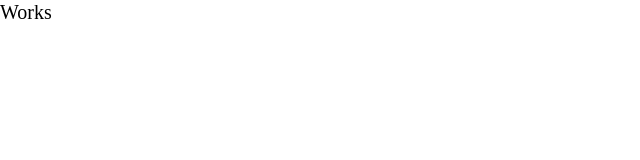
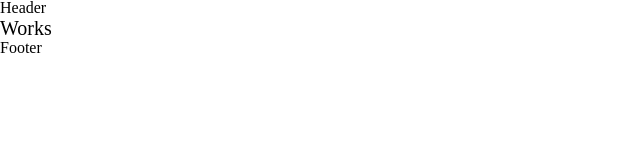
Before and after one commit to guitimliu/guisite_frontend, a Nuxt app: page /tools in a window 1280 px wide. Shown: the top 160 px of the page, without its empty margins (0-640 px from the left). Built offline with nearby package versions, Linux system fonts and the light colour scheme.

Commit message:
feat: 新增與顯示 Header 與 Footer 元件

```diff
--- a/app.vue
+++ b/app.vue
@@ -1,7 +1,5 @@
-<script setup>
-import Home from './pages/index.vue';
-</script>
-
 <template>
+  <Header />
   <NuxtPage />
+  <Footer />
 </template>
--- /dev/null
+++ b/components/Footer.vue
@@ -0,0 +1,5 @@
+<template>
+  <div class="footer">
+    <p>Footer</p>
+  </div>
+</template>
--- /dev/null
+++ b/components/Header.vue
@@ -0,0 +1,5 @@
+<template>
+  <div class="header">
+    <p>Header</p>
+  </div>
+</template>
```
